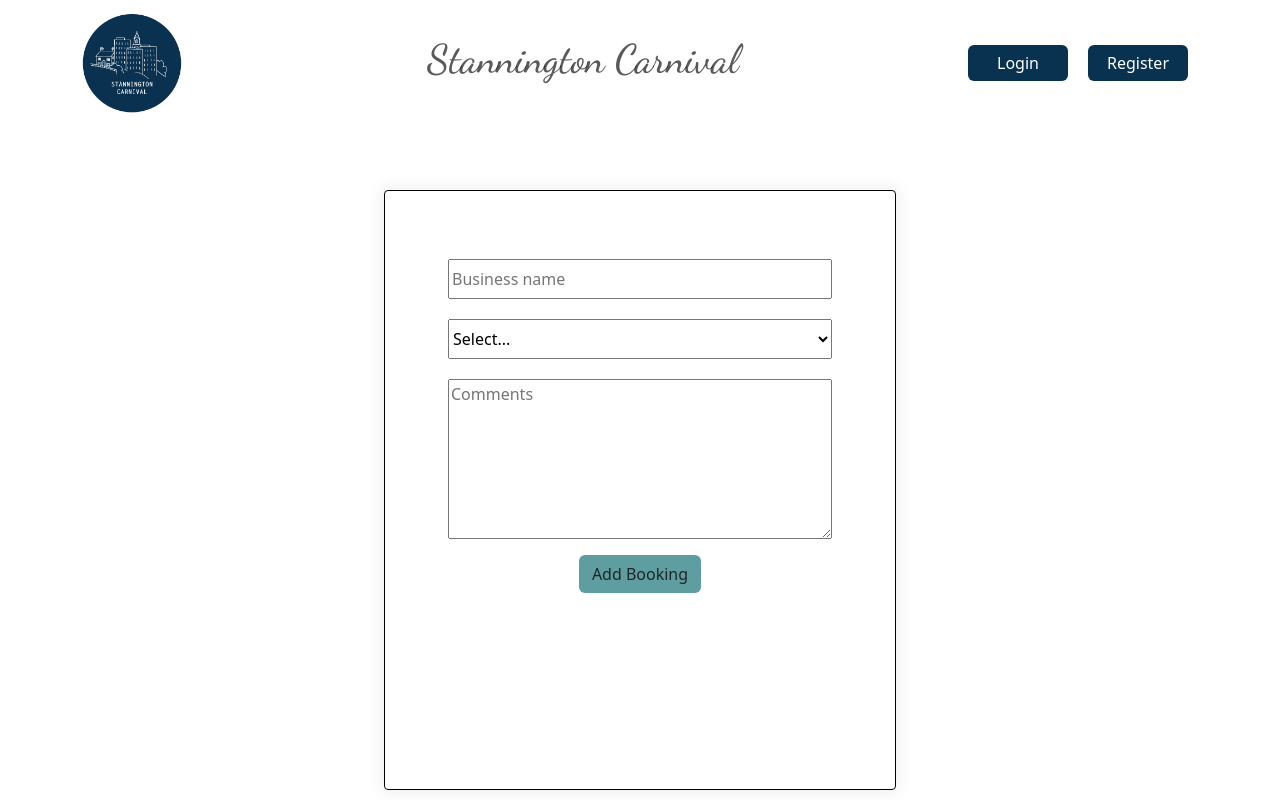
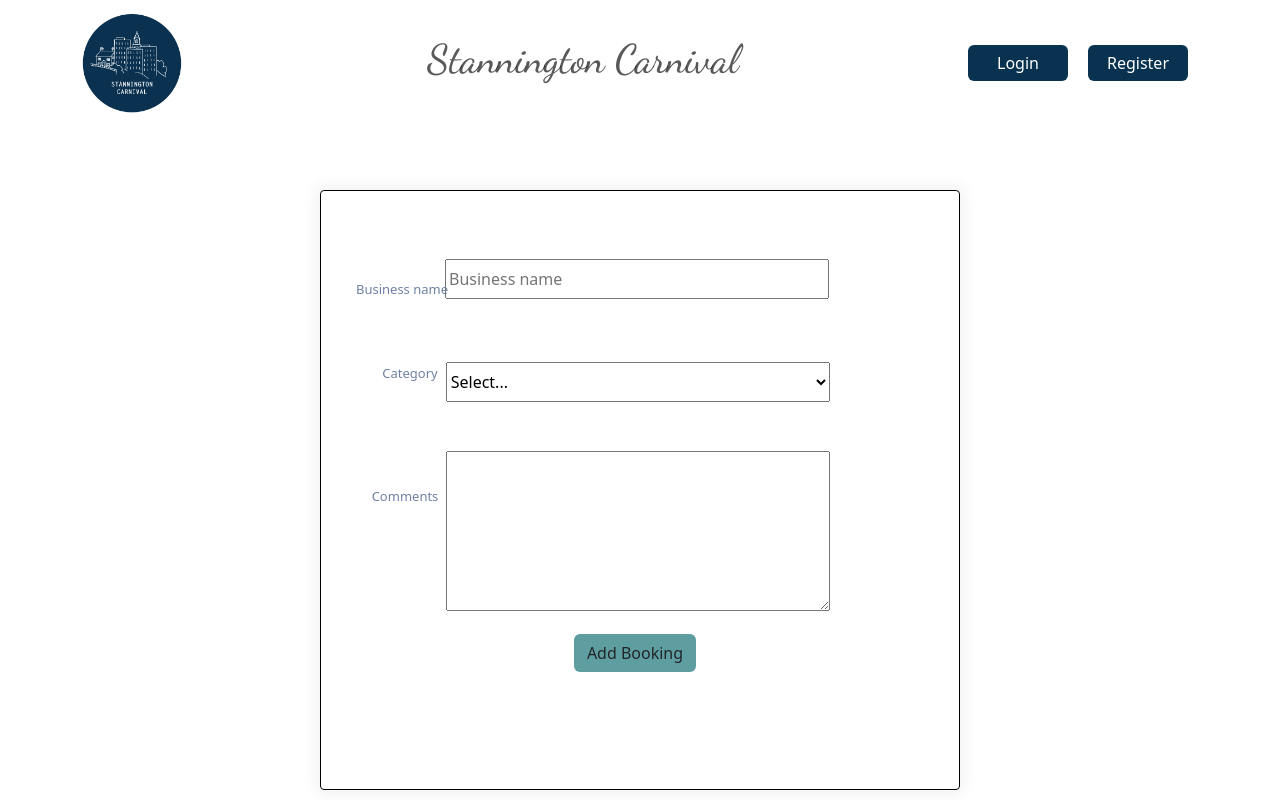
Before and after one commit to InstructorGreene/Perspicacious_Persimmons_Frontend22, a React (Create React App) app: page /booking in a window 1280 px wide. Shown: the top 800 px of the page. Built offline with nearby package versions, Linux system fonts and the light colour scheme.

Commit message:
label fields

```diff
--- a/src/Components/Login/Login.css
+++ b/src/Components/Login/Login.css
@@ -12,7 +12,7 @@ body {
 }
 
 .login-form-box {
-  width: 40vw;
+  width: 48vw;
   height: 40vh;
   padding: 5%;
   border: 1px solid black;
@@ -35,7 +35,7 @@ input {
   align-items: center;
   width: 30vw;
   height: 5vh;
-  margin: 10px 0;
+  margin: 30px;
 }
 .input-wrap {
   position: relative;
--- a/src/Components/Login/Login.jsx
+++ b/src/Components/Login/Login.jsx
@@ -40,6 +40,7 @@ const Login = (props) => {
               })}
               placeholder="Email"
             />
+            <label>Email</label>
             {errors.email && (
               <div className="error">{errors.email.message}</div>
             )}
@@ -61,6 +62,7 @@ const Login = (props) => {
               })}
               placeholder="Password"
             />
+            <label>Password</label>
             {errors.password && (
               <div className="error">{errors.password.message}</div>
             )}
--- a/src/Components/Register/Register.css
+++ b/src/Components/Register/Register.css
@@ -12,10 +12,10 @@ body {
 }
 
 .form-box {
-  width: 40vw;
-  height: 70vh;
+  width: 50vw;
+  height: 83vh;
   padding: 5%;
-  border: 1px solid black;
+  border: 4px solid black;
   box-shadow: 0 0 15px 4px rgba(0, 0, 0, 0.06);
   border-radius: 4px;
 }
@@ -38,12 +38,34 @@ input {
   margin: 10px 0;
 }
 .input-wrap {
+  margin-left: 20px;
+  padding-left: 40px;
   position: relative;
+  display: flex;
+  flex-direction: column;
+  height: 50px;
 }
+
+.input-wrap label {
+  position: relative;
+  pointer-events: none;
+  transform: translate(0, 23px) scale(1);
+  transform-origin: top right;
+  transition: 200ms cubic-bezier(0, 0, 0.2, 1) 0ms;
+  color: #6f81a5;
+  font-size: 13px;
+  font-weight: 500;
+  text-align: left;
+  line-height: 12vh;
+  left: -80px;
+  bottom: 80px;
+}
+
 .error {
   position: absolute;
   text-align: left;
   color: red;
-  left: 5%;
+  left: 8%;
+  font-size: 11px;
   bottom: 80%;
 }
--- a/src/Components/Register/Register.jsx
+++ b/src/Components/Register/Register.jsx
@@ -75,6 +75,7 @@ function Register(props) {
               })}
               placeholder="First name"
             />
+            <label className="label1">First name</label>
             {errors.firstName && (
               <div className="error">{errors.firstName.message}</div>
             )}
@@ -101,6 +102,7 @@ function Register(props) {
               })}
               placeholder="Last name"
             />
+            <label className="label1">Last name</label>
             {errors.lastName && (
               <div className="error">{errors.lastName.message}</div>
             )}
@@ -120,6 +122,7 @@ function Register(props) {
               })}
               placeholder="Email"
             />
+            <label className="label1">Email</label>
             {errors.email && (
               <div className="error">{errors.email.message}</div>
             )}
@@ -140,6 +143,7 @@ function Register(props) {
               })}
               placeholder="Mobile number"
             />
+            <label className="label1">Mobile num</label>
             {errors.mobileNumber && (
               <div className="error">{errors.mobileNumber.message}</div>
             )}
@@ -160,6 +164,7 @@ function Register(props) {
               })}
               placeholder="Password"
             />
+            <label className="label1">Password</label>
             {errors.password && (
               <div className="error">{errors.password.message}</div>
             )}
@@ -175,6 +180,7 @@ function Register(props) {
               })}
               placeholder="Confirm Password"
             />
+            <label className="label1">Confirm Pwd</label>
             {errors.confirmPassword && (
               <div className="error">{errors.confirmPassword.message}</div>
             )}
--- a/src/Components/StallBookingForm/StallBookingForm.css
+++ b/src/Components/StallBookingForm/StallBookingForm.css
@@ -12,7 +12,7 @@ body {
 }
 
 .booking-form-box {
-  width: 40vw;
+  width: 50vw;
   height: 75vh;
   padding: 5%;
   border: 1px solid black;
@@ -25,20 +25,87 @@ body {
   text-align: center;
   justify-content: center;
   background-color: cadetblue;
+  position: relative;
+  left: -5px;
+  bottom: 90px;
 }
 
 .add-button:hover {
   color: white;
 }
 
-input,
-select,
+input {
+  align-items: center;
+  width: 30vw;
+  height: 5vh;
+  margin: 10px 0;
+  position: relative;
+  left: -3px;
+}
+
+select {
+  align-items: center;
+  width: 30vw;
+  height: 5vh;
+  margin: 10px 0;
+  position: relative;
+  left: -30px;
+  bottom: 70px;
+}
+
 textarea {
   align-items: center;
   width: 30vw;
   height: 5vh;
   margin: 10px 0;
+  position: relative;
+  left: -35px;
+  bottom: 60px;
 }
 textarea {
   height: 20vh;
 }
+/*
+.lab {
+  position: relative;
+  color: #6f81a5;
+  font-size: 13px;
+  font-weight: 500;
+  text-align: left;
+  line-height: 12vh;
+  left: 130px;
+  bottom: 155px;
+} */
+
+.labcat {
+  position: relative;
+  color: #6f81a5;
+  font-size: 13px;
+  font-weight: 500;
+  text-align: left;
+  line-height: 12vh;
+  left: -38px;
+  bottom: 80px;
+}
+
+.labname {
+  position: relative;
+  color: #6f81a5;
+  font-size: 13px;
+  font-weight: 500;
+  text-align: left;
+  line-height: 12vh;
+  left: -238px;
+  bottom: 68px;
+}
+
+.labcom {
+  position: relative;
+  color: #6f81a5;
+  font-size: 13px;
+  font-weight: 500;
+  /* text-align: left; */
+  line-height: 12vh;
+  left: -43px;
+  bottom: 180px;
+}
--- a/src/Components/StallBookingForm/StallBookingForm.jsx
+++ b/src/Components/StallBookingForm/StallBookingForm.jsx
@@ -7,6 +7,7 @@ import "./StallBookingForm.css";
 function StallBookingForm(props) {
   const navigate = useNavigate();
   const {
+    label,
     register,
     handleSubmit,
     formState: { errors },
@@ -46,8 +47,9 @@ function StallBookingForm(props) {
               placeholder="Business name"
             />
           </div>
-
+          <label className="labname">Business name</label>
           <div>
+            <label className="labcat">Category</label>
             <select
               {...register("category", {
                 required: {
@@ -56,20 +58,19 @@ function StallBookingForm(props) {
                 },
               })}
             >
+              {" "}
               <option value="">Select...</option>
-
               <option value="craft">Craft</option>
-
               <option value="donation">Donation</option>
-
               <option value="food">Food Stall</option>
-
               <option value="commercial">Commercial Items</option>
             </select>
           </div>
           <div>
+            <label className="labcom">Comments</label>
             <textarea
               type="textarea"
+              label="comment area"
               className="booking-textarea"
               rows="6"
               {...register("comments", {
@@ -79,10 +80,9 @@ function StallBookingForm(props) {
                     "Tell us what you will be selling / promoting at the carnival ",
                 },
               })}
-              placeholder="Comments"
+              // placeholder="Comments"
             />
-          </div>
-
+          </div>{" "}
           <Button className="add-button" variant="custom" type="submit">
             Add Booking
           </Button>
```
